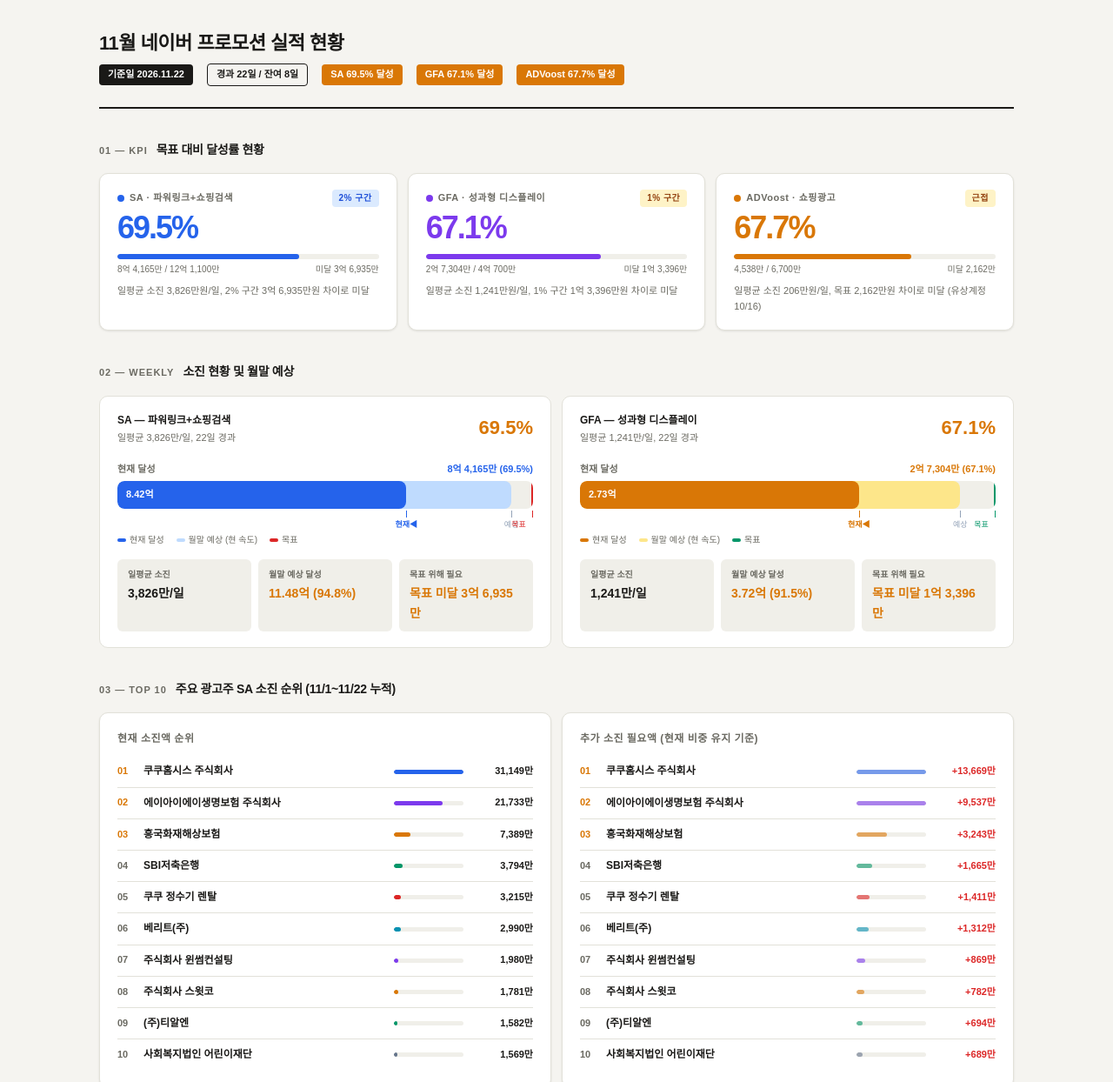
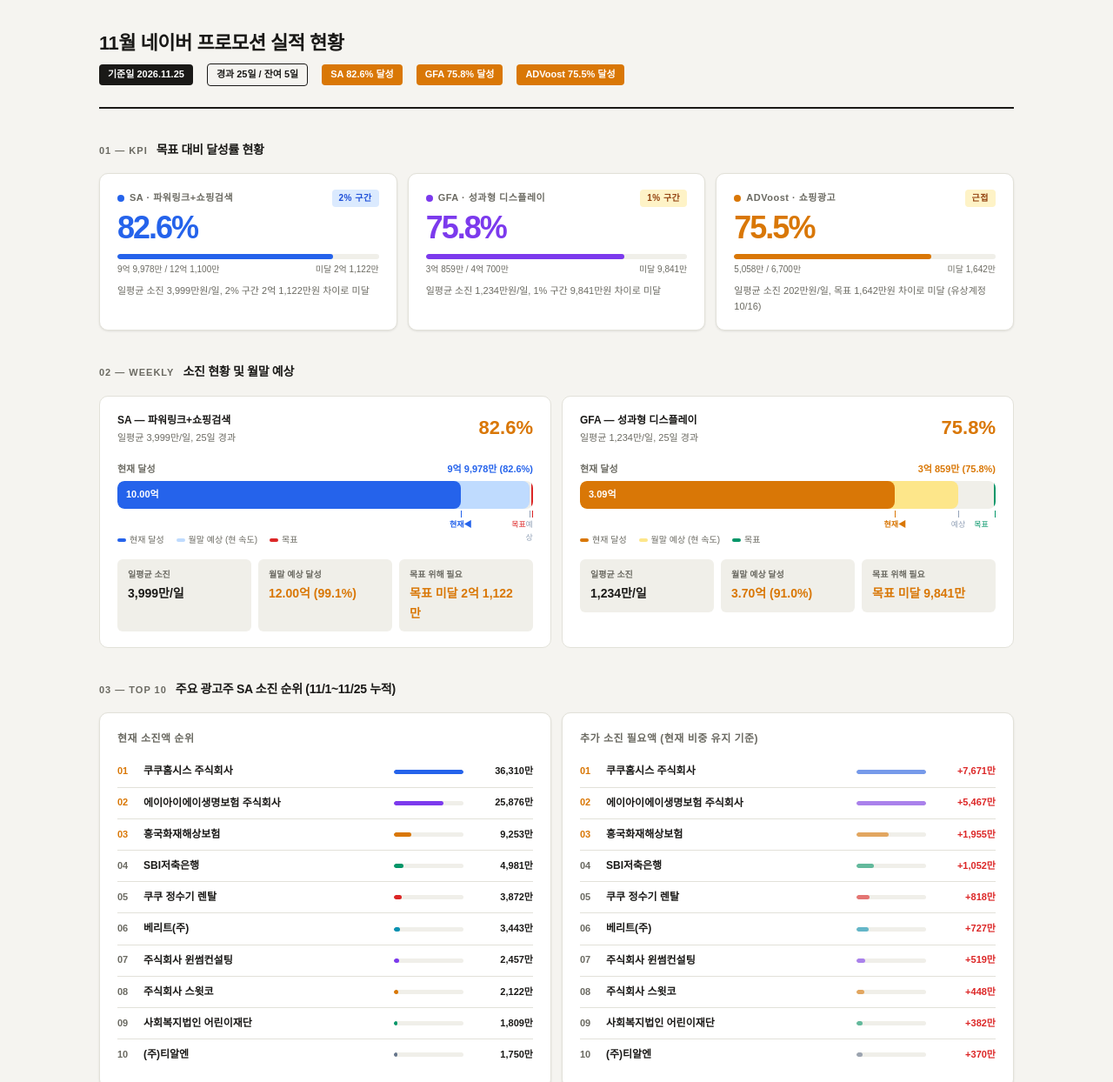
Before and after one commit to sora830812-del/naverpromo_202611, a plain HTML site: page index.html in a window 1280 px wide. Shown: the top 1244 px of the page at 87% size. Drawn offline with Linux system fonts and the light colour scheme; a web font is replaced by a local one.

Commit message:
11월 대시보드 11/25 기준 업데이트
Co-Authored-By: Claude Opus 5 <noreply@anthropic.com>
Claude-Session: https://claude.ai/code/session_01WdeaTGjQHzjB1TZFvyWyAh

```diff
--- a/index.html
+++ b/index.html
@@ -173,11 +173,11 @@ body { background: var(--bg); color: var(--text); font-family: 'Pretendard', san
   <div class="page-header">
     <h1>11월 네이버 프로모션 실적 현황</h1>
     <div class="header-meta">
-      <span class="badge">기준일 2026.11.22</span>
-      <span class="badge outline">경과 22일 / 잔여 8일</span>
-      <span class="badge warn">SA 69.5% 달성</span>
-      <span class="badge warn">GFA 67.1% 달성</span>
-      <span class="badge warn">ADVoost 67.7% 달성</span>
+      <span class="badge">기준일 2026.11.25</span>
+      <span class="badge outline">경과 25일 / 잔여 5일</span>
+      <span class="badge warn">SA 82.6% 달성</span>
+      <span class="badge warn">GFA 75.8% 달성</span>
+      <span class="badge warn">ADVoost 75.5% 달성</span>
     </div>
   </div>
 
@@ -195,15 +195,15 @@ body { background: var(--bg); color: var(--text); font-family: 'Pretendard', san
         SA · 파워링크+쇼핑검색
         <span class="tag tag-blue" style="margin-left:auto;">2% 구간</span>
       </div>
-      <div class="kpi-rate" style="color:#2563eb;">69.5%</div>
+      <div class="kpi-rate" style="color:#2563eb;">82.6%</div>
       <div class="kpi-bar-wrap" style="margin-top:12px;">
-        <div class="kpi-bar" style="width:69.5%; background:#2563eb;"></div>
+        <div class="kpi-bar" style="width:82.6%; background:#2563eb;"></div>
       </div>
       <div class="progress-row">
-        <span>8억 4,165만 / 12억 1,100만</span>
-        <span>미달 3억 6,935만</span>
+        <span>9억 9,978만 / 12억 1,100만</span>
+        <span>미달 2억 1,122만</span>
       </div>
-      <div class="kpi-detail" style="margin-top:8px;">일평균 소진 3,826만원/일, 2% 구간 3억 6,935만원 차이로 미달</div>
+      <div class="kpi-detail" style="margin-top:8px;">일평균 소진 3,999만원/일, 2% 구간 2억 1,122만원 차이로 미달</div>
     </div>
 
     <!-- GFA -->
@@ -213,15 +213,15 @@ body { background: var(--bg); color: var(--text); font-family: 'Pretendard', san
         GFA · 성과형 디스플레이
         <span class="tag tag-amber" style="margin-left:auto;">1% 구간</span>
       </div>
-      <div class="kpi-rate" style="color:#7c3aed;">67.1%</div>
+      <div class="kpi-rate" style="color:#7c3aed;">75.8%</div>
       <div class="kpi-bar-wrap" style="margin-top:12px;">
-        <div class="kpi-bar" style="width:67.1%; background:#7c3aed;"></div>
+        <div class="kpi-bar" style="width:75.8%; background:#7c3aed;"></div>
       </div>
       <div class="progress-row">
-        <span>2억 7,304만 / 4억 700만</span>
-        <span>미달 1억 3,396만</span>
+        <span>3억 859만 / 4억 700만</span>
+        <span>미달 9,841만</span>
       </div>
-      <div class="kpi-detail" style="margin-top:8px;">일평균 소진 1,241만원/일, 1% 구간 1억 3,396만원 차이로 미달</div>
+      <div class="kpi-detail" style="margin-top:8px;">일평균 소진 1,234만원/일, 1% 구간 9,841만원 차이로 미달</div>
     </div>
 
     <!-- ADVoost -->
@@ -231,15 +231,15 @@ body { background: var(--bg); color: var(--text); font-family: 'Pretendard', san
         ADVoost · 쇼핑광고
         <span class="tag tag-amber" style="margin-left:auto;">근접</span>
       </div>
-      <div class="kpi-rate" style="color:#d97706;">67.7%</div>
+      <div class="kpi-rate" style="color:#d97706;">75.5%</div>
       <div class="kpi-bar-wrap" style="margin-top:12px;">
-        <div class="kpi-bar" style="width:67.7%; background:#d97706;"></div>
+        <div class="kpi-bar" style="width:75.5%; background:#d97706;"></div>
       </div>
       <div class="progress-row">
-        <span>4,538만 / 6,700만</span>
-        <span>미달 2,162만</span>
+        <span>5,058만 / 6,700만</span>
+        <span>미달 1,642만</span>
       </div>
-      <div class="kpi-detail" style="margin-top:8px;">일평균 소진 206만원/일, 목표 2,162만원 차이로 미달 (유상계정 10/16)</div>
+      <div class="kpi-detail" style="margin-top:8px;">일평균 소진 202만원/일, 목표 1,642만원 차이로 미달 (유상계정 10/16)</div>
     </div>
   </div>
 
@@ -255,26 +255,26 @@ body { background: var(--bg); color: var(--text); font-family: 'Pretendard', san
       <div class="weekly-header">
         <div>
           <div class="weekly-title">SA — 파워링크+쇼핑검색</div>
-          <div style="font-size:11px; color:var(--text-muted); margin-top:2px;">일평균 3,826만/일, 22일 경과</div>
+          <div style="font-size:11px; color:var(--text-muted); margin-top:2px;">일평균 3,999만/일, 25일 경과</div>
         </div>
-        <div class="weekly-rate warn">69.5%</div>
+        <div class="weekly-rate warn">82.6%</div>
       </div>
 
       <div style="margin-top:18px;">
         <div style="display:flex; justify-content:space-between; font-size:11px; font-weight:600; margin-bottom:5px;">
           <span style="color:var(--text-muted);">현재 달성</span>
-          <span style="color:#2563eb;">8억 4,165만 (69.5%)</span>
+          <span style="color:#2563eb;">9억 9,978만 (82.6%)</span>
         </div>
         <div style="position:relative; height:32px; border-radius:8px; overflow:hidden; background:var(--surface2);">
-          <div style="position:absolute; left:0; top:0; width:94.8%; height:100%; background:#bfdbfe; border-radius:8px;"></div>
-          <div style="position:absolute; left:0; top:0; width:69.5%; height:100%; background:#2563eb; border-radius:8px; display:flex; align-items:center; padding-left:10px; font-size:11px; color:#fff; font-weight:600; white-space:nowrap;">8.42억</div>
+          <div style="position:absolute; left:0; top:0; width:99.1%; height:100%; background:#bfdbfe; border-radius:8px;"></div>
+          <div style="position:absolute; left:0; top:0; width:82.6%; height:100%; background:#2563eb; border-radius:8px; display:flex; align-items:center; padding-left:10px; font-size:11px; color:#fff; font-weight:600; white-space:nowrap;">10.00억</div>
           <div style="position:absolute; right:0; top:0; width:2px; height:100%; background:#dc2626;"></div>
         </div>
         <div style="position:relative; height:18px;">
-          <div style="position:absolute; left:69.5%; top:2px; width:1px; height:8px; background:#2563eb;"></div>
-          <div style="position:absolute; left:69.5%; top:11px; font-size:9px; color:#2563eb; font-weight:600; transform:translateX(-50%);">현재◀</div>
-          <div style="position:absolute; left:94.8%; top:2px; width:1px; height:8px; background:#94a3b8; border-left:1px dashed #94a3b8;"></div>
-          <div style="position:absolute; left:94.8%; top:11px; font-size:9px; color:#94a3b8; transform:translateX(-50%);">예상</div>
+          <div style="position:absolute; left:82.6%; top:2px; width:1px; height:8px; background:#2563eb;"></div>
+          <div style="position:absolute; left:82.6%; top:11px; font-size:9px; color:#2563eb; font-weight:600; transform:translateX(-50%);">현재◀</div>
+          <div style="position:absolute; left:99.1%; top:2px; width:1px; height:8px; background:#94a3b8; border-left:1px dashed #94a3b8;"></div>
+          <div style="position:absolute; left:99.1%; top:11px; font-size:9px; color:#94a3b8; transform:translateX(-50%);">예상</div>
           <div style="position:absolute; right:0; top:2px; width:1px; height:8px; background:#dc2626;"></div>
           <div style="position:absolute; right:0; top:11px; font-size:9px; color:#dc2626; transform:translateX(-50%);">목표</div>
         </div>
@@ -289,15 +289,15 @@ body { background: var(--bg); color: var(--text); font-family: 'Pretendard', san
       <div class="weekly-stat-row" style="margin-top:14px;">
         <div class="weekly-stat">
           <div class="ws-label">일평균 소진</div>
-          <div class="ws-value">3,826만/일</div>
+          <div class="ws-value">3,999만/일</div>
         </div>
         <div class="weekly-stat">
           <div class="ws-label">월말 예상 달성</div>
-          <div class="ws-value" style="color:var(--accent-amber);">11.48억 (94.8%)</div>
+          <div class="ws-value" style="color:var(--accent-amber);">12.00억 (99.1%)</div>
         </div>
         <div class="weekly-stat">
           <div class="ws-label">목표 위해 필요</div>
-          <div class="ws-value" style="color:var(--accent-amber);">목표 미달 3억 6,935만</div>
+          <div class="ws-value" style="color:var(--accent-amber);">목표 미달 2억 1,122만</div>
         </div>
       </div>
     </div>
@@ -307,26 +307,26 @@ body { background: var(--bg); color: var(--text); font-family: 'Pretendard', san
       <div class="weekly-header">
         <div>
           <div class="weekly-title">GFA — 성과형 디스플레이</div>
-          <div style="font-size:11px; color:var(--text-muted); margin-top:2px;">일평균 1,241만/일, 22일 경과</div>
+          <div style="font-size:11px; color:var(--text-muted); margin-top:2px;">일평균 1,234만/일, 25일 경과</div>
         </div>
-        <div class="weekly-rate warn">67.1%</div>
+        <div class="weekly-rate warn">75.8%</div>
       </div>
 
       <div style="margin-top:18px;">
         <div style="display:flex; justify-content:space-between; font-size:11px; font-weight:600; margin-bottom:5px;">
           <span style="color:var(--text-muted);">현재 달성</span>
-          <span style="color:#d97706;">2억 7,304만 (67.1%)</span>
+          <span style="color:#d97706;">3억 859만 (75.8%)</span>
         </div>
         <div style="position:relative; height:32px; border-radius:8px; overflow:hidden; background:var(--surface2);">
-          <div style="position:absolute; left:0; top:0; width:91.5%; height:100%; background:#fde68a; border-radius:8px;"></div>
-          <div style="position:absolute; left:0; top:0; width:67.1%; height:100%; background:#d97706; border-radius:8px; display:flex; align-items:center; padding-left:10px; font-size:11px; color:#fff; font-weight:600; white-space:nowrap;">2.73억</div>
+          <div style="position:absolute; left:0; top:0; width:91.0%; height:100%; background:#fde68a; border-radius:8px;"></div>
+          <div style="position:absolute; left:0; top:0; width:75.8%; height:100%; background:#d97706; border-radius:8px; display:flex; align-items:center; padding-left:10px; font-size:11px; color:#fff; font-weight:600; white-space:nowrap;">3.09억</div>
           <div style="position:absolute; right:0; top:0; width:2px; height:100%; background:#059669;"></div>
         </div>
         <div style="position:relative; height:18px;">
-          <div style="position:absolute; left:67.1%; top:2px; width:1px; height:8px; background:#d97706;"></div>
-          <div style="position:absolute; left:67.1%; top:11px; font-size:9px; color:#d97706; font-weight:600; transform:translateX(-50%);">현재◀</div>
-          <div style="position:absolute; left:91.5%; top:2px; width:1px; height:8px; background:#94a3b8; border-left:1px dashed #94a3b8;"></div>
-          <div style="position:absolute; left:91.5%; top:11px; font-size:9px; color:#94a3b8; transform:translateX(-50%);">예상</div>
+          <div style="position:absolute; left:75.8%; top:2px; width:1px; height:8px; background:#d97706;"></div>
+          <div style="position:absolute; left:75.8%; top:11px; font-size:9px; color:#d97706; font-weight:600; transform:translateX(-50%);">현재◀</div>
+          <div style="position:absolute; left:91.0%; top:2px; width:1px; height:8px; background:#94a3b8; border-left:1px dashed #94a3b8;"></div>
+          <div style="position:absolute; left:91.0%; top:11px; font-size:9px; color:#94a3b8; transform:translateX(-50%);">예상</div>
           <div style="position:absolute; right:0; top:2px; width:1px; height:8px; background:#059669;"></div>
           <div style="position:absolute; right:0; top:11px; font-size:9px; color:#059669; transform:translateX(-50%);">목표</div>
         </div>
@@ -341,15 +341,15 @@ body { background: var(--bg); color: var(--text); font-family: 'Pretendard', san
       <div class="weekly-stat-row" style="margin-top:14px;">
         <div class="weekly-stat">
           <div class="ws-label">일평균 소진</div>
-          <div class="ws-value">1,241만/일</div>
+          <div class="ws-value">1,234만/일</div>
         </div>
         <div class="weekly-stat">
           <div class="ws-label">월말 예상 달성</div>
-          <div class="ws-value" style="color:var(--accent-amber);">3.72억 (91.5%)</div>
+          <div class="ws-value" style="color:var(--accent-amber);">3.70억 (91.0%)</div>
         </div>
         <div class="weekly-stat">
           <div class="ws-label">목표 위해 필요</div>
-          <div class="ws-value" style="color:var(--accent-amber);">목표 미달 1억 3,396만</div>
+          <div class="ws-value" style="color:var(--accent-amber);">목표 미달 9,841만</div>
         </div>
       </div>
     </div>
@@ -357,7 +357,7 @@ body { background: var(--bg); color: var(--text); font-family: 'Pretendard', san
 
   <div class="section-header">
     <span class="sec-num">03 — TOP 10</span>
-    <h2>주요 광고주 SA 소진 순위 (11/1~11/22 누적)</h2>
+    <h2>주요 광고주 SA 소진 순위 (11/1~11/25 누적)</h2>
   </div>
 
   <div class="two-col">
@@ -397,7 +397,7 @@ body { background: var(--bg); color: var(--text); font-family: 'Pretendard', san
     <div id="gfa-target-body"></div>
   </div>
   <div style="font-size:10px; color:var(--text-muted); margin-top:8px;">
-    ※ 계정별 목표액은 11월 계정별 목표배분 확정안 기준입니다 (모두투어 이관으로 제외). 월말 예상 = 현재 소진액 ÷ 경과일수(22일) × 전체일수(30일). 막대는 목표액(100%) 기준으로 정규화했습니다.
+    ※ 계정별 목표액은 11월 계정별 목표배분 확정안 기준입니다 (모두투어 이관으로 제외). 월말 예상 = 현재 소진액 ÷ 경과일수(25일) × 전체일수(30일). 막대는 목표액(100%) 기준으로 정규화했습니다.
   </div>
 
   <!-- ── 05 베네핏 계산기 ── -->
@@ -408,7 +408,7 @@ body { background: var(--bg); color: var(--text); font-family: 'Pretendard', san
 
   <div class="benefit-wrap">
     <div class="benefit-top">
-      <h3>베네핏 배분 계산기 <span class="needs-data">✓ 11/22 기준</span></h3>
+      <h3>베네핏 배분 계산기 <span class="needs-data">✓ 11/25 기준</span></h3>
       <div class="benefit-note" style="margin-top:6px;">
         보상액의 20% → 재원 | 제휴실 정액 10% | 잔여 90% → 마케팅·IMC·그로스 MoM 배분 (증감률 50% + 증감금액 50%)
       </div>
@@ -444,7 +444,7 @@ body { background: var(--bg); color: var(--text); font-family: 'Pretendard', san
         📊 동일 기간 비교 — 10월 일할 vs 11월 누적
         <span class="tag tag-amber">MoM 배분 근거</span>
       </div>
-      <div class="mom-section-sub">11월 누적 실적(22일)과 10월 일할(22일)을 동일 기간 기준으로 비교. 수치 수정 가능합니다.</div>
+      <div class="mom-section-sub">11월 누적 실적(25일)과 10월 일할(25일)을 동일 기간 기준으로 비교. 수치 수정 가능합니다.</div>
 
       <div class="mom-grid">
         <div class="mom-col-header">부서</div>
@@ -455,36 +455,36 @@ body { background: var(--bg); color: var(--text); font-family: 'Pretendard', san
 
         <div class="mom-row" id="mom-row-1">
           <div class="mom-cell dept-label">마케팅본부</div>
-          <div class="mom-cell"><input type="number" id="apr-1" value="65632" oninput="calcBenefit()"></div>
-          <div class="mom-cell"><input type="number" id="may-1" value="65525" oninput="calcBenefit()"></div>
+          <div class="mom-cell"><input type="number" id="apr-1" value="74581" oninput="calcBenefit()"></div>
+          <div class="mom-cell"><input type="number" id="may-1" value="76276" oninput="calcBenefit()"></div>
           <div class="mom-cell"><span class="mom-delta" id="delta-1">—</span></div>
           <div class="mom-cell"><span class="mom-delta" id="rate-1">—</span></div>
         </div>
         <div class="mom-row" id="mom-row-2">
           <div class="mom-cell dept-label">IMC본부</div>
-          <div class="mom-cell"><input type="number" id="apr-2" value="38664" oninput="calcBenefit()"></div>
-          <div class="mom-cell"><input type="number" id="may-2" value="41622" oninput="calcBenefit()"></div>
+          <div class="mom-cell"><input type="number" id="apr-2" value="43936" oninput="calcBenefit()"></div>
+          <div class="mom-cell"><input type="number" id="may-2" value="49500" oninput="calcBenefit()"></div>
           <div class="mom-cell"><span class="mom-delta" id="delta-2">—</span></div>
           <div class="mom-cell"><span class="mom-delta" id="rate-2">—</span></div>
         </div>
         <div class="mom-row" id="mom-row-3">
           <div class="mom-cell dept-label">그로스팀</div>
-          <div class="mom-cell"><input type="number" id="apr-3" value="1478" oninput="calcBenefit()"></div>
-          <div class="mom-cell"><input type="number" id="may-3" value="1298" oninput="calcBenefit()"></div>
+          <div class="mom-cell"><input type="number" id="apr-3" value="1679" oninput="calcBenefit()"></div>
+          <div class="mom-cell"><input type="number" id="may-3" value="1514" oninput="calcBenefit()"></div>
           <div class="mom-cell"><span class="mom-delta" id="delta-3">—</span></div>
           <div class="mom-cell"><span class="mom-delta" id="rate-3">—</span></div>
         </div>
         <div class="mom-row" id="mom-row-4">
           <div class="mom-cell dept-label">미디어제휴실(제휴실)</div>
-          <div class="mom-cell"><input type="number" id="apr-4" value="1388" oninput="calcBenefit()"></div>
-          <div class="mom-cell"><input type="number" id="may-4" value="2233" oninput="calcBenefit()"></div>
+          <div class="mom-cell"><input type="number" id="apr-4" value="1578" oninput="calcBenefit()"></div>
+          <div class="mom-cell"><input type="number" id="may-4" value="2655" oninput="calcBenefit()"></div>
           <div class="mom-cell"><span class="mom-delta" id="delta-4">—</span></div>
           <div class="mom-cell"><span class="mom-delta" id="rate-4">—</span></div>
         </div>
       </div>
 
       <div style="font-size:10px; color:var(--text-muted); margin-top:8px;">
-        ※ 부서 매출은 프로모션 지급(안)_260831(마감).xlsx '광고주정리' 시트의 계정별 부서 매핑을 10·11월 raw에 적용해 재계산 (SA+GFA 합산). 쿠쿠전자(73905)는 IMC본부 70% · 마케팅본부 30%로 분할 반영. 10월 = 10월 최종 일할(22일). 예상 보상액 = SA 목표 12.11억×2%, GFA 목표 4.07억×1% (각 구간 달성 가정)
+        ※ 부서 매출은 프로모션 지급(안)_260831(마감).xlsx '광고주정리' 시트의 계정별 부서 매핑을 10·11월 raw에 적용해 재계산 (SA+GFA 합산). 쿠쿠전자(73905)는 IMC본부 70% · 마케팅본부 30%로 분할 반영. 10월 = 10월 최종 일할(25일). 예상 보상액 = SA 목표 12.11억×2%, GFA 목표 4.07억×1% (각 구간 달성 가정)
       </div>
     </div>
 
@@ -536,7 +536,7 @@ body { background: var(--bg); color: var(--text); font-family: 'Pretendard', san
 
   <!-- 푸터 -->
   <div class="page-footer">
-    <span>기준일 2026.11.22, 데이터: 네이버 성과형광고 로우데이터 (11/22 기준), SA 합계는 raw 시트 직접 합산값</span>
+    <span>기준일 2026.11.25, 데이터: 네이버 성과형광고 로우데이터 (11/25 기준), SA 합계는 raw 시트 직접 합산값</span>
     <span>미디어제휴실 · 담당: 깨발</span>
   </div>
 
@@ -544,19 +544,19 @@ body { background: var(--bg); color: var(--text); font-family: 'Pretendard', san
 
 <script>
 const top10 = [
-  { name: '쿠쿠홈시스 주식회사', amount: 31149 },
-  { name: '에이아이에이생명보험 주식회사', amount: 21733 },
-  { name: '흥국화재해상보험', amount: 7389 },
-  { name: 'SBI저축은행', amount: 3794 },
-  { name: '쿠쿠 정수기 렌탈', amount: 3215 },
-  { name: '베리트(주)', amount: 2990 },
-  { name: '주식회사 윈썸컨설팅', amount: 1980 },
-  { name: '주식회사 스윗코', amount: 1781 },
-  { name: '(주)티알엔', amount: 1582 },
-  { name: '사회복지법인 어린이재단', amount: 1569 },
+  { name: '쿠쿠홈시스 주식회사', amount: 36310 },
+  { name: '에이아이에이생명보험 주식회사', amount: 25876 },
+  { name: '흥국화재해상보험', amount: 9253 },
+  { name: 'SBI저축은행', amount: 4981 },
+  { name: '쿠쿠 정수기 렌탈', amount: 3872 },
+  { name: '베리트(주)', amount: 3443 },
+  { name: '주식회사 윈썸컨설팅', amount: 2457 },
+  { name: '주식회사 스윗코', amount: 2122 },
+  { name: '사회복지법인 어린이재단', amount: 1809 },
+  { name: '(주)티알엔', amount: 1750 },
 ];
 
-const SA_TOTAL = 84165;
+const SA_TOTAL = 99978;
 const SA_TARGET = 121100;
 const SA_REMAIN = SA_TARGET - SA_TOTAL;
 
@@ -608,23 +608,23 @@ function paceColor(pct) {
 }
 
 const saTargets = [
-  { name: 'AIA생명', spent: 217261379, goal: 361000000 },
-  { name: '쿠쿠(일시불)', spent: 194573328, goal: 225000000 },
-  { name: '쿠쿠(렌탈)', spent: 116775104, goal: 159000000 },
-  { name: '흥국화재TM', spent: 73892074, goal: 109000000 },
-  { name: 'SBI저축은행', spent: 37944912, goal: 58000000 },
-  { name: '신한EZ손해보험', spent: 9667644, goal: 19000000 },
-  { name: '쇼핑엔티', spent: 15817263, goal: 19000000 },
-  { name: '키움에셋플래너', spent: 6897983, goal: 16000000 },
+  { name: 'AIA생명', spent: 258677385, goal: 361000000 },
+  { name: '쿠쿠(일시불)', spent: 224158751, goal: 225000000 },
+  { name: '쿠쿠(렌탈)', spent: 138660225, goal: 159000000 },
+  { name: '흥국화재TM', spent: 92530941, goal: 109000000 },
+  { name: 'SBI저축은행', spent: 49810029, goal: 58000000 },
+  { name: '신한EZ손해보험', spent: 10834556, goal: 19000000 },
+  { name: '쇼핑엔티', spent: 17498405, goal: 19000000 },
+  { name: '키움에셋플래너', spent: 8064123, goal: 16000000 },
 ];
 const gfaTargets = [
-  { name: 'AIA생명', spent: 71254155, goal: 132000000 },
-  { name: '쿠쿠(일시불+렌탈)', spent: 66227492, goal: 105000000 },
-  { name: '쿠쿠(렌탈)', spent: 38549029, goal: 69000000 },
-  { name: '흥국화재TM', spent: 20319561, goal: 25000000 },
-  { name: '키움에셋플래너', spent: 65209855, goal: 61000000 },
+  { name: 'AIA생명', spent: 80644100, goal: 132000000 },
+  { name: '쿠쿠(일시불+렌탈)', spent: 76206400, goal: 105000000 },
+  { name: '쿠쿠(렌탈)', spent: 41869681, goal: 69000000 },
+  { name: '흥국화재TM', spent: 23346107, goal: 25000000 },
+  { name: '키움에셋플래너', spent: 72309425, goal: 61000000 },
 ];
-const T_ELAPSED = 22, T_TOTAL_DAYS = 30;
+const T_ELAPSED = 25, T_TOTAL_DAYS = 30;
 
 function renderTargetTable(bodyId, rows, baseColor) {
   const wrap = document.getElementById(bodyId);
```
